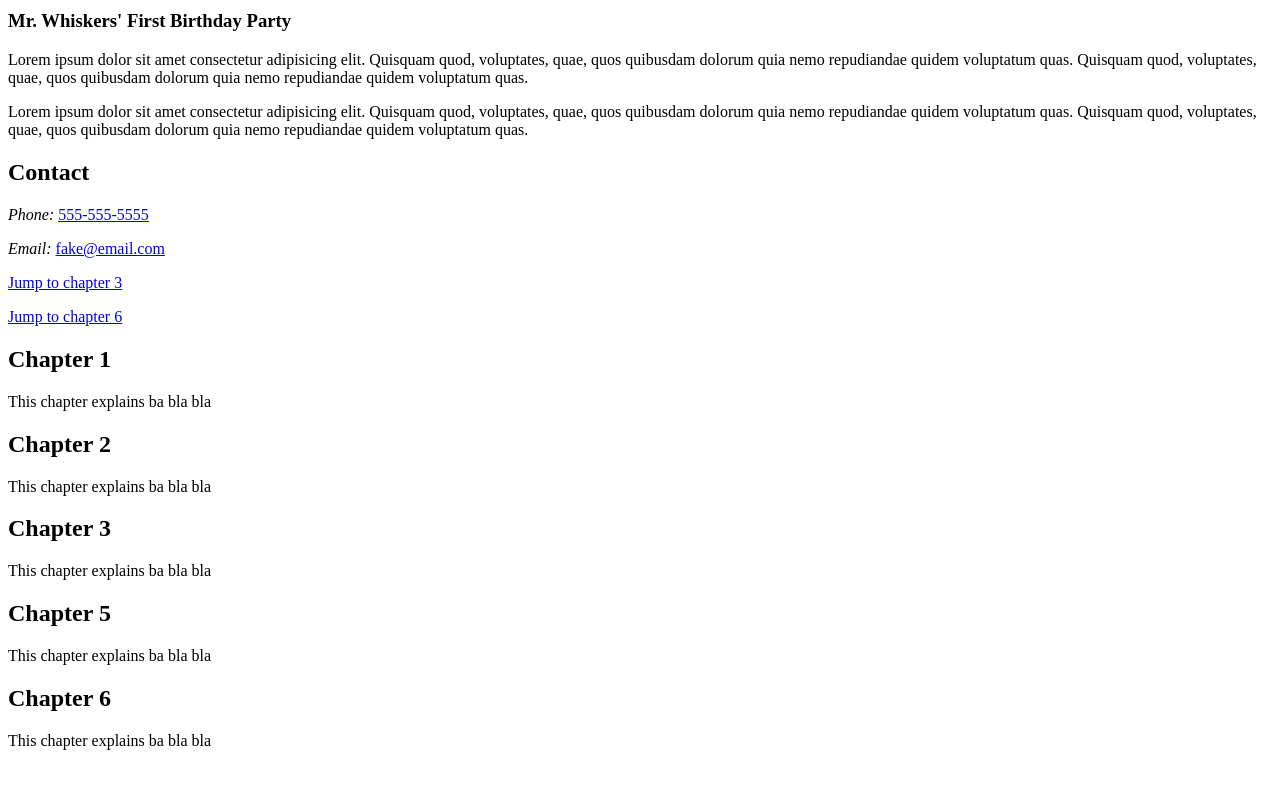
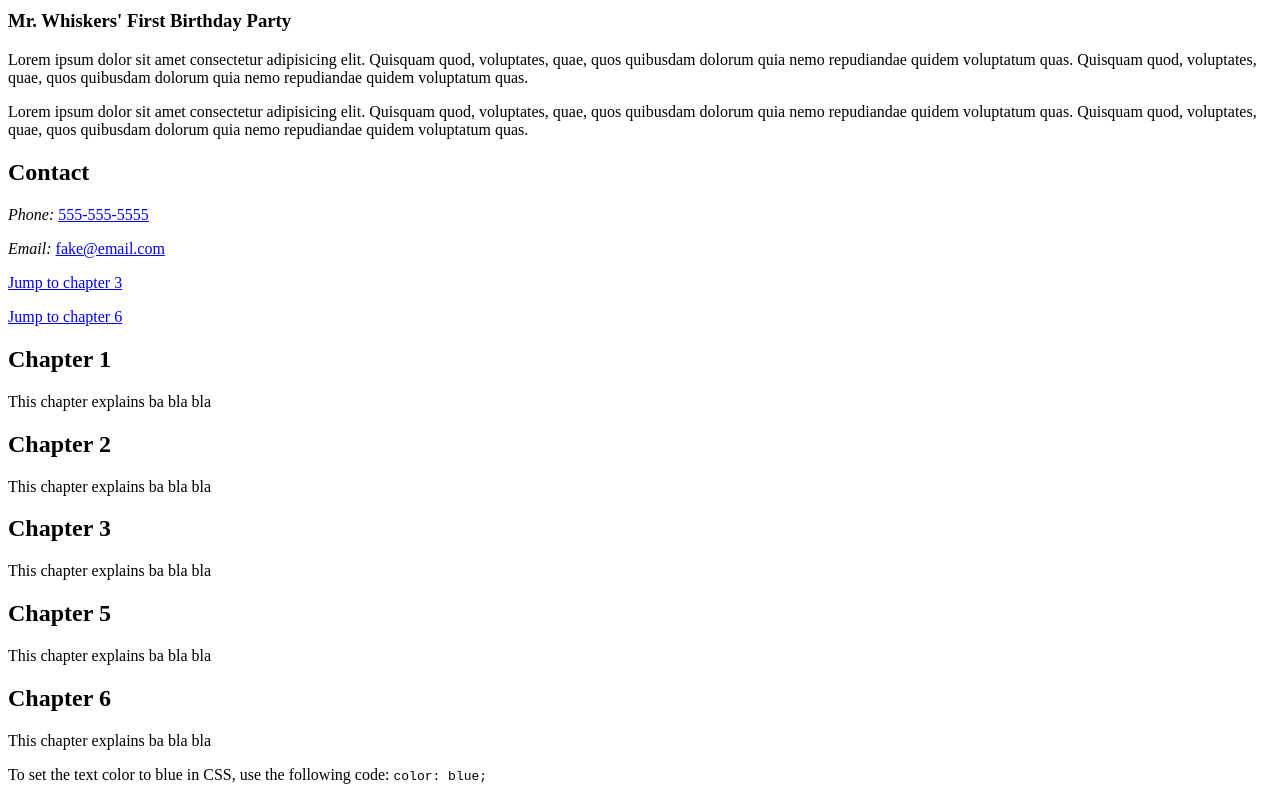
Before and after one commit to Champ-prog/Travel-Agency-Page-Html, a plain HTML site: page blogpage.html in a window 1280 px wide. Shown: the part 942-1742 px from the top of the page. Before the commit the page ends 1708 px from the top, so only its background shows below. Drawn offline with Linux system fonts and the light colour scheme.

Commit message:
blogpage.html

```diff
--- a/blogpage.html
+++ b/blogpage.html
@@ -115,5 +115,9 @@
 
     <h2 id="chapter 6">Chapter 6</h2>
     <p>This chapter explains ba bla bla</p>
+    <p>
+      To set the text color to blue in CSS, use the following code:
+      <code>color: blue;</code>
+    </p>
   </body>
 </html>
```
